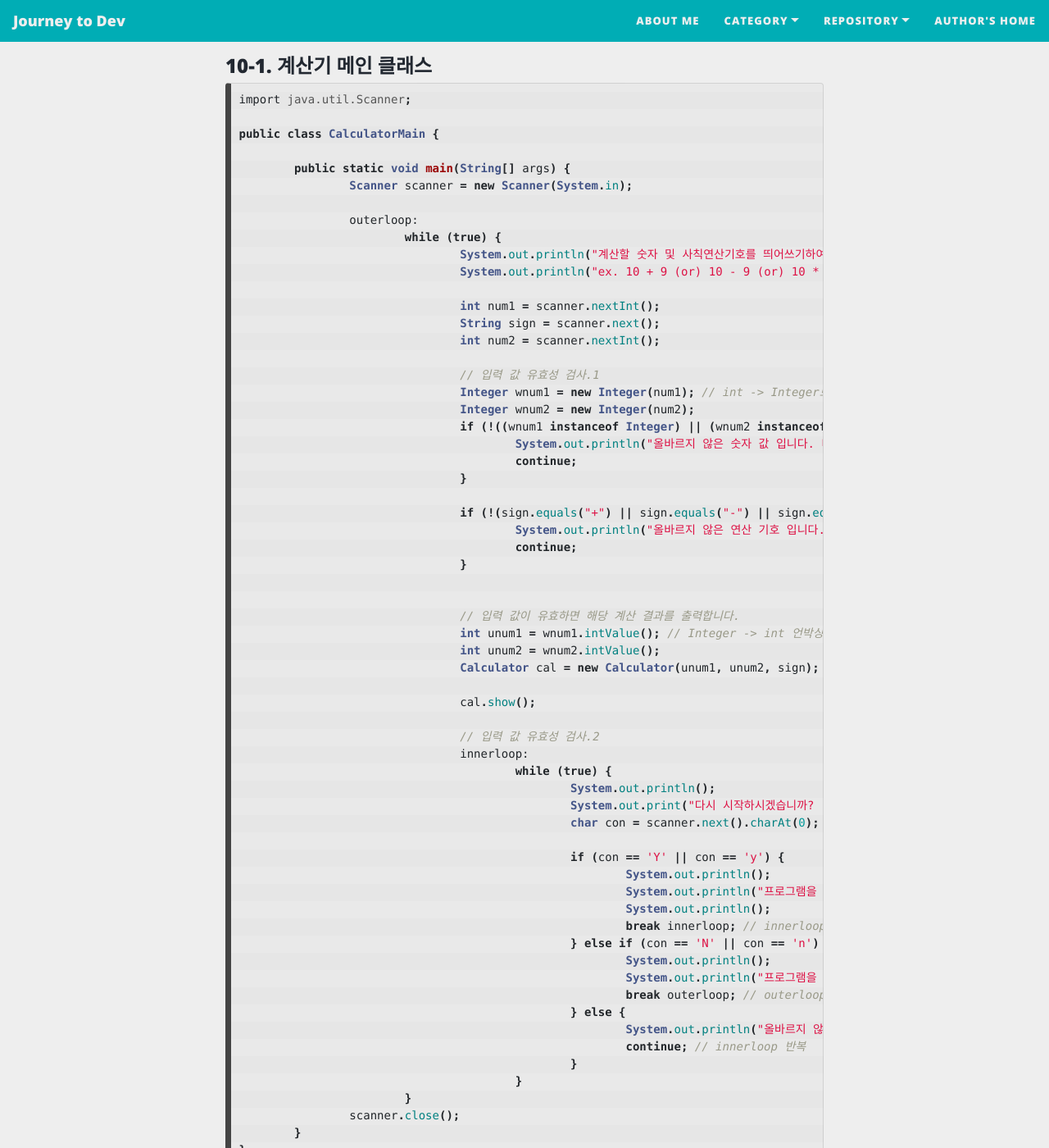
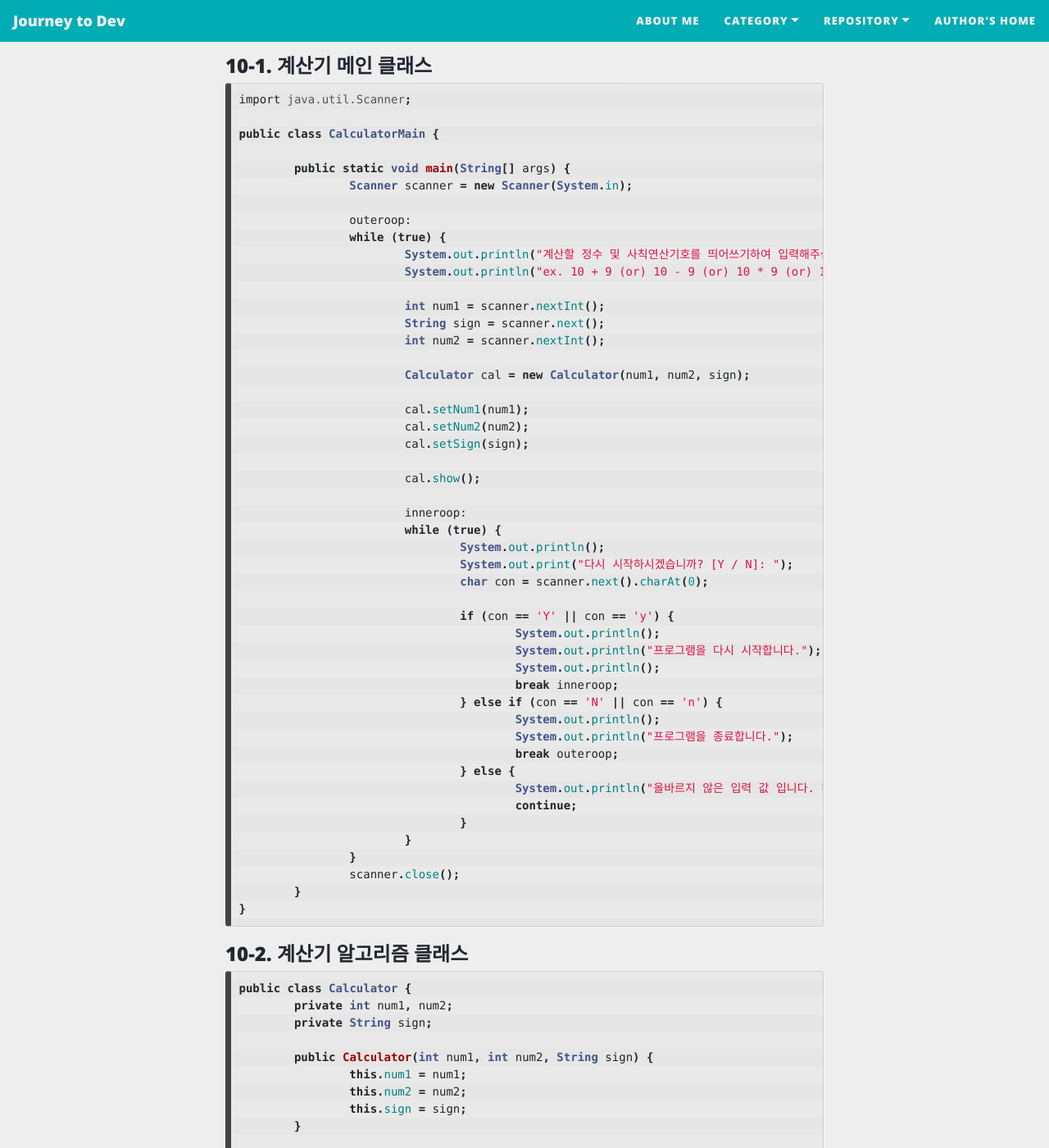
Before and after one commit to roqhdehd502/roqhdehd502.github.io, a Jekyll site: the page built from _posts/WebDev/2020-12-03-116.md, in a window 1280 px wide and 1400 px high, scrolled down 4178 px. Shown: the whole window at 82% size. Built offline with Jekyll 4.4.1, drawn with Linux system fonts in a browser that asks for light colours; nearby versions of some CDN libraries; some of the changed text lies outside the part shown.

Commit message:
Update 2020-12-03-116.md

```diff
--- a/_posts/WebDev/2020-12-03-116.md
+++ b/_posts/WebDev/2020-12-03-116.md
@@ -202,58 +202,44 @@
 	public static void main(String[] args) {
 		Scanner scanner = new Scanner(System.in);
 
-		outerloop:
+		outeroop:
+		while (true) {
+			System.out.println("계산할 정수 및 사칙연산기호를 띄어쓰기하여 입력해주십시오.");
+			System.out.println("ex. 10 + 9 (or) 10 - 9 (or) 10 * 9 (or) 10 / 9");
+
+			int num1 = scanner.nextInt();
+			String sign = scanner.next();
+			int num2 = scanner.nextInt();
+
+			Calculator cal = new Calculator(num1, num2, sign);
+
+			cal.setNum1(num1);
+			cal.setNum2(num2);
+			cal.setSign(sign);
+
+			cal.show();
+
+			inneroop:
 			while (true) {
-				System.out.println("계산할 숫자 및 사칙연산기호를 띄어쓰기하여 입력해주십시오.");
-				System.out.println("ex. 10 + 9 (or) 10 - 9 (or) 10 * 9 (or) 10 / 9");
+				System.out.println();
+				System.out.print("다시 시작하시겠습니까? [Y / N]: ");
+				char con = scanner.next().charAt(0);
 
-				int num1 = scanner.nextInt();
-				String sign = scanner.next();
-				int num2 = scanner.nextInt();
-
-				// 입력 값 유효성 검사.1
-				Integer wnum1 = new Integer(num1); // int -> Integer로 박싱하여 객체 비교
-				Integer wnum2 = new Integer(num2);
-				if (!((wnum1 instanceof Integer) || (wnum2 instanceof Integer))) {
-					System.out.println("올바르지 않은 숫자 값 입니다. 다시 입력해주세요.");
+				if (con == 'Y' || con == 'y') {
+					System.out.println();
+					System.out.println("프로그램을 다시 시작합니다.");
+					System.out.println();
+					break inneroop;
+				} else if (con == 'N' || con == 'n') {
+					System.out.println();
+					System.out.println("프로그램을 종료합니다.");
+					break outeroop;
+				} else {
+					System.out.println("올바르지 않은 입력 값 입니다. 다시 입력해주세요.");
 					continue;
 				}
-
-				if (!(sign.equals("+") || sign.equals("-") || sign.equals("*") || sign.equals("/"))) {
-					System.out.println("올바르지 않은 연산 기호 입니다. 다시 입력해주세요.");
-					continue;
-				}
-
-
-				// 입력 값이 유효하면 해당 계산 결과를 출력합니다.
-				int unum1 = wnum1.intValue(); // Integer -> int 언박싱하여 값으로 연산
-				int unum2 = wnum2.intValue();
-				Calculator cal = new Calculator(unum1, unum2, sign);
-
-				cal.show();
-
-				// 입력 값 유효성 검사.2
-				innerloop:
-					while (true) {
-						System.out.println();
-						System.out.print("다시 시작하시겠습니까? [Y / N]: ");
-						char con = scanner.next().charAt(0);
-
-						if (con == 'Y' || con == 'y') {
-							System.out.println();
-							System.out.println("프로그램을 다시 시작합니다.");
-							System.out.println();
-							break innerloop; // innerloop를 탈출하여 게임을 다시 시작
-						} else if (con == 'N' || con == 'n') {
-							System.out.println();
-							System.out.println("프로그램을 종료합니다.");
-							break outerloop; // outerloop를 탈출하여 게임을 종료
-						} else {
-							System.out.println("올바르지 않은 입력 값 입니다. 다시 입력해주세요.");
-							continue; // innerloop 반복
-						}
-					}
 			}
+		}
 		scanner.close();
 	}
 }
@@ -276,24 +262,49 @@
 		return num1;
 	}
 
-	public void setNum1(int num1) {
+	public boolean setNum1(int num1) { // 유효성 검사.1
 		this.num1 = num1;
+
+		Integer wnum1 = new Integer(num1); // int -> Integer로 박싱하여 객체 비교
+
+		if (!(wnum1 instanceof Integer)) {
+			System.out.println("올바르지 않은 숫자 값 입니다. 다시 입력해주세요.");
+			return false;
+		} else {
+			return true;
+		}
 	}
 
 	public int getNum2() {
 		return num2;
 	}
 
-	public void setNum2(int num2) {
+	public boolean setNum2(int num2) { // 유효성 검사.2
 		this.num2 = num2;
+
+		Integer wnum2 = new Integer(num2);
+
+		if (!(wnum2 instanceof Integer)) {
+			System.out.println("올바르지 않은 숫자 값 입니다. 다시 입력해주세요.");
+			return false;
+		} else {
+			return true;
+		}
 	}
 
 	public String getSign() {
 		return sign;
 	}
 
-	public void setSign(String sign) {
+	public boolean setSign(String sign) { // 유효성 검사.3
 		this.sign = sign;
+
+		if (!(sign.equals("+") || sign.equals("-") || sign.equals("*") || sign.equals("/"))) {
+			System.out.println("올바르지 않은 연산 기호 입니다. 다시 입력해주세요.");
+			return false;
+		} else {
+			return true;
+		}
 	}
 
 	public void show() {
```
Also changed, not shown: other parts of _posts/WebDev/2020-12-03-116.md (+1 -1 lines).
